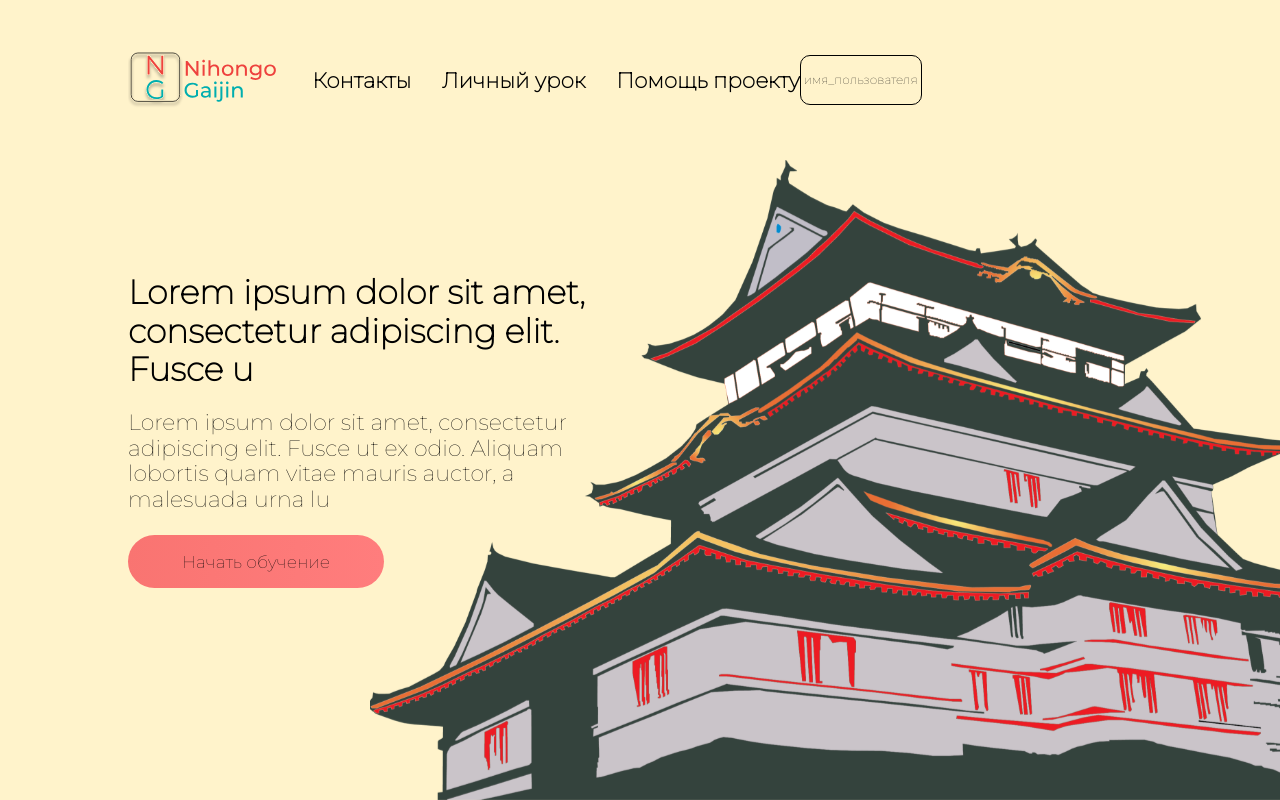
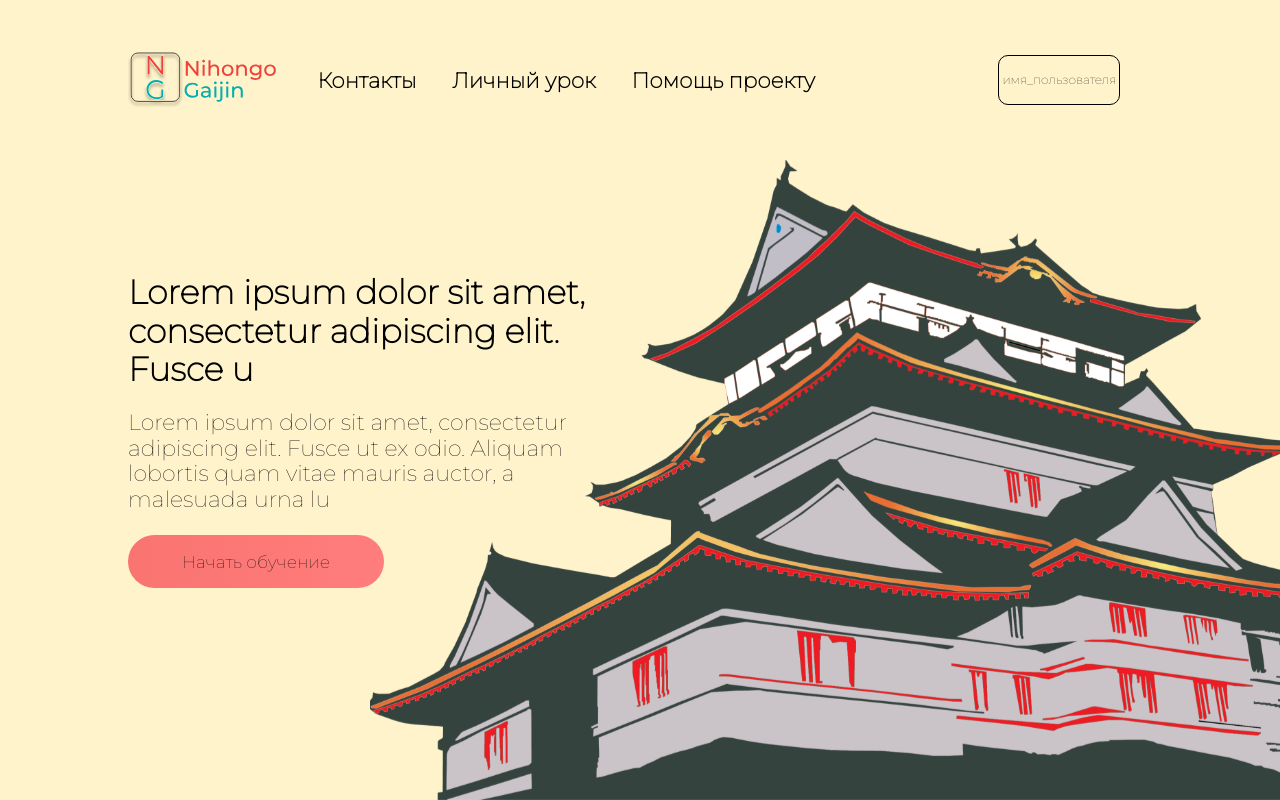
Before and after one commit to Astra-Sattelite/prototypes, a React (Create React App) app: page /ng in a window 1280 px wide. Built offline with nearby package versions, Linux system fonts and the light colour scheme.

Commit message:
Refactor .scss for Nihongo

```diff
--- a/src/assets/scss/nihongo/header.scss
+++ b/src/assets/scss/nihongo/header.scss
@@ -12,15 +12,21 @@
   width: 15%;
 }
 
+.flexContainerLinksHeaderNihongo {
+  display: flex;
+  flex-direction: row;
+  height: 100%;
+  width: 70%;
+}
+
 .textHeaderNihongo {
   display: flex;
   align-items: center;
   color: black;
   font-size: clamp(1.2rem, -0.028169014084507005rem + 1.6901408450704223vw, 2rem);
   height: 100%;
-  margin-left: 3%;
+  margin-left: 5%;
   font-weight: 700;
-  // width: 15%;
 }
 
 .containerAccHeaderNihongo {
--- a/src/assets/scss/nihongo/landing.scss
+++ b/src/assets/scss/nihongo/landing.scss
@@ -12,7 +12,7 @@
   width: 100%;
 }
 
-.spaceForNothingNihongo {
+.containerEmptyNihongo {
   width: 20%;
   height: 100%;
 }
@@ -26,7 +26,7 @@
   background-position: right bottom;
 }
 
-.inviteContainerNihongo {
+.flexContainerInviteNihongo {
   display: flex;
   flex-direction: column;
   width: 40%;
--- a/src/components/header/HeaderNihongo.tsx
+++ b/src/components/header/HeaderNihongo.tsx
@@ -41,13 +41,13 @@ const Logo: React.FC = () => {
 const Links = (infos: HeaderInfo[]): JSX.Element => {
 
   return (
-    <>
+    <div className="flexContainerLinksHeaderNihongo">
       {infos.map(
         info =>
           <Link key={uuidv4()} className="textHeaderNihongo" to={info.link}>
             {info.text}
           </Link>
       )}
-    </>
+    </div>
   )
 }
--- a/src/components/landing/Nihongo.tsx
+++ b/src/components/landing/Nihongo.tsx
@@ -7,7 +7,7 @@ export const Nihongo: React.FC = () => {
     <div className="rootNihongo">
       <HeaderNihongo />
       <div className="flexContainerNihongo">
-        <div className="spaceForNothingNihongo" />
+        <div className="containerEmptyNihongo" />
         <Invitation />
         <div className="landingImageNihongo" />
       </div>
@@ -18,7 +18,7 @@ export const Nihongo: React.FC = () => {
 const Invitation: React.FC = () => {
   return (
     <>
-      <div className="inviteContainerNihongo">
+      <div className="flexContainerInviteNihongo">
         <p className="textInvitationNihongo">
           Lorem ipsum dolor sit amet, consectetur adipiscing elit. Fusce u
         </p>
```
Also changed, not shown: 1 other file (tests, documents, lock files or other folders).
